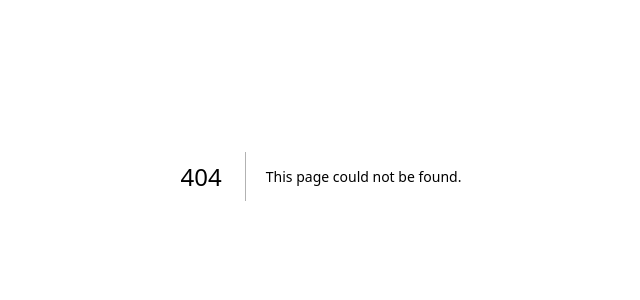
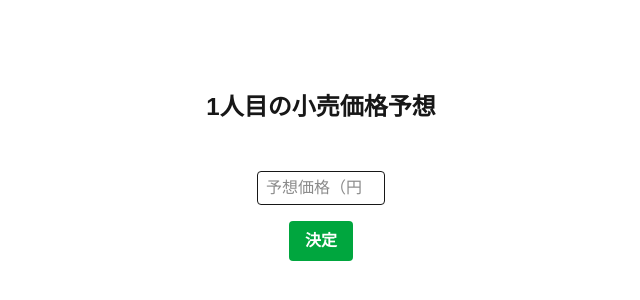
Before and after one commit to hu-hicoder/Snattsu, a Next.js app in the folder front/: page /1/1/guess_price in a window 1280 px wide. Before the commit this address had no page. Shown: the part 224-524 px from the top of the page, without its empty margins (319-959 px from the left). Built offline with nearby package versions, Linux system fonts and the light colour scheme.

Commit message:
chore(front): ルーティング構造の変更

```diff
--- a/front/src/app/guess_price/[roomId]/page.tsx
+++ b/front/src/app/[roomId]/[team]/guess_price/page.tsx
@@ -15,10 +15,10 @@ export default function GuessPrice() {
   const params = useParams();
   const searchParams = useSearchParams();
   const roomId = params.roomId as string;
+  const team = params.team as string;
   const members = Number(searchParams.get("members") || 1);
   const current = Number(searchParams.get("current") || 1);
-  const team = searchParams.get("team") || "A"; // チーム名をクエリから取得（なければ"A"）
-  const productId = Number(searchParams.get("productId")) || 1; // チーム名をクエリから取得（なければ"A"）
+  const productId = Number(searchParams.get("productId")) || 1; // チーム名をクエリから取得（なければ1）
 
   // JSON形式で保存・取得
   const [inputData, setInputData] = useState<InputData>(() => {
@@ -63,9 +63,11 @@ export default function GuessPrice() {
     if (current < members) {
       // 次の人の入力ページへ
       router.replace(
-        `/guess_price/${roomId}?members=${members}&current=${
+        `/${roomId}/${encodeURIComponent(
+          team
+        )}/guess_price/?members=${members}&current=${
           current + 1
-        }&team=${team}&productId=${productId}`
+        }&productId=${productId}`
       );
     } else {
       // 全員分入力が終わったら結果ページへ
@@ -84,7 +86,7 @@ export default function GuessPrice() {
         body: JSON.stringify({ roomId, team }),
       });
       router.push(
-        `/wait/${roomId}/${team}?members=${members}&productId=${productId}`
+        `/${roomId}/${team}/wait/?members=${members}&productId=${productId}`
       );
     }
   };
--- a/front/src/app/input_members/[roomId]/page.tsx
+++ b/front/src/app/[roomId]/[team]/input_members/page.tsx
@@ -7,17 +7,15 @@ export default function InputMembers() {
   const params = useParams();
   const searchParams = useSearchParams();
   const roomId = params.roomId as string;
+  const team = params.team as string;
   const [members, setMembers] = useState(2);
   const productId = Number(searchParams.get("productId")) || 1; // チーム名をクエリから取得（なければ"A"）
 
   const handleSubmit = (e: React.FormEvent) => {
     e.preventDefault();
     // 必要ならバックエンドに人数を保存
-    const team = searchParams.get("team") || "A"; // チーム名をクエリから取得（なければ"A"）
     router.push(
-      `/guess_price/${roomId}?members=${members}&current=1&team=${encodeURIComponent(
-        team
-      )}&productId=${productId}`
+      `/${roomId}/${team}/guess_price/?members=${members}&current=1&productId=${productId}`
     );
   };
 
--- a/front/src/app/result/[roomId]/page.tsx
+++ b/front/src/app/[roomId]/[team]/result/page.tsx
@@ -19,7 +19,7 @@ export default function Result() {
   const params = useParams();
   const searchParams = useSearchParams();
   const roomId = params.roomId as string;
-  const team = searchParams.get("team") || "A";
+  const team = params.team as string;
   const members = Number(searchParams.get("members") || 1);
   const productId = Number(searchParams.get("productId"));
 
@@ -61,7 +61,7 @@ export default function Result() {
         setTimeout(() => {
           const nextProductId = productId + 1;
           router.push(
-            `/guess_price/${roomId}/?members=${members}&current=1&team=${team}&productId=${nextProductId}`
+            `/${roomId}/${team}/guess_price/?members=${members}&current=1&productId=${nextProductId}`
           );
         }, 10000);
       } catch (error) {
--- a/front/src/app/wait/[roomId]/[team]/page.tsx
+++ b/front/src/app/[roomId]/[team]/wait/page.tsx
@@ -34,7 +34,7 @@ export default function WaitPage() {
         const data = await res.json();
         if (data.bothFinished) {
           router.push(
-            `/result/${roomId}?team=${team}&members=${members}&productId=${productId}`
+            `/${roomId}/${team}/result?members=${members}&productId=${productId}`
           );
         }
       }
--- a/front/src/app/set_snacks/[roomId]/page.tsx
+++ b/front/src/app/[roomId]/set_snacks/page.tsx
@@ -17,14 +17,19 @@ export default function SetSnacks() {
     localStorage.setItem(`team_${roomId}`, team);
 
     // 入力したteam名で遷移
-    router.push(`/input_members/${roomId}?team=${encodeURIComponent(team)}`);
+    router.push(`/${roomId}/${encodeURIComponent(team)}/input_members/`);
   };
 
   return (
     <div className="flex flex-col items-center justify-center min-h-screen p-8 gap-8">
       <h1 className="text-2xl font-bold mb-4">派閥名を入力</h1>
-      <div className="mb-2 text-gray-600">ルームID: <span className="font-mono">{roomId}</span></div>
-      <form onSubmit={handleSubmit} className="flex flex-col gap-4 items-center">
+      <div className="mb-2 text-gray-600">
+        ルームID: <span className="font-mono">{roomId}</span>
+      </div>
+      <form
+        onSubmit={handleSubmit}
+        className="flex flex-col gap-4 items-center"
+      >
         <input
           type="text"
           className="border rounded px-2 py-1 flex-1"
--- a/front/src/app/page.tsx
+++ b/front/src/app/page.tsx
@@ -7,16 +7,6 @@ export default function Home() {
   const [roomId, setRoomId] = useState("");
   const [error, setError] = useState<string | null>(null);
   const router = useRouter();
-
-  // // ランダムID生成
-  // const generateRoomId = () => {
-  //   const charset = "ABCDEFGHIJKLMNOPQRSTUVWXYZ0123456789";
-  //   let id = "";
-  //   for (let i = 0; i < 6; i++) {
-  //     id += charset[Math.floor(Math.random() * charset.length)];
-  //   }
-  //   return id;
-  // };
 
   // ランダムIDで作成
   const handleAutoCreate = async () => {
@@ -28,7 +18,7 @@ export default function Home() {
     if (res.ok) {
       const data = await res.json();
       setRoomId(data.roomId); // ← ここで返ってきたIDを使う
-      router.push(`/set_snacks/${data.roomId}`);
+      router.push(`/${data.roomId}/set_snacks/`);
     } else {
       setError("ルーム作成に失敗しました。");
     }
@@ -43,7 +33,7 @@ export default function Home() {
       body: JSON.stringify({ roomId: id }),
     });
     if (res.ok) {
-      router.push(`/set_snacks/${id}`);
+      router.push(`/${id}/set_snacks/`);
     } else if (res.status === 409) {
       setError("ルームIDが重複しました。別のIDを入力してください。");
     } else {
@@ -71,7 +61,7 @@ export default function Home() {
     if (res.ok) {
       const data = await res.json();
       if (data.exists) {
-        router.push(`/set_snacks/${roomId}`); // ここで遷移
+        router.push(`/${roomId}/set_snacks/`); // ここで遷移
       } else {
         setError("そのルームIDは存在しません。");
       }
```
